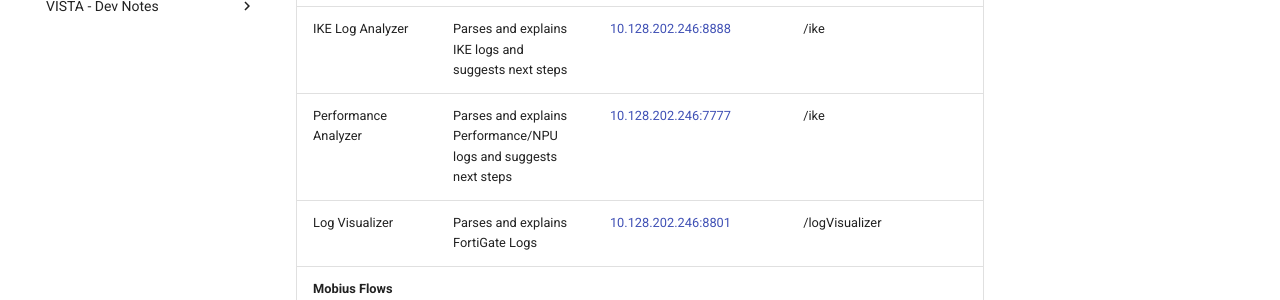
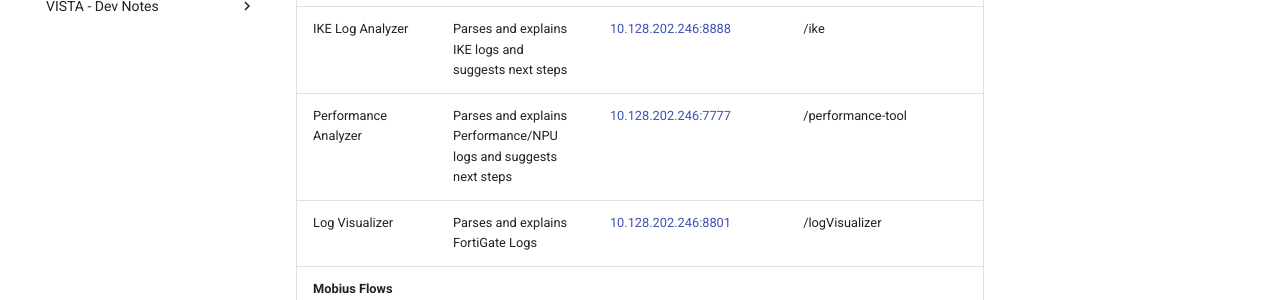
Before and after one commit to ProjectVISTA/VISTA-docs, an MkDocs documentation site: the page built from docs/list-of-projects.md, in a window 1280 px wide and 900 px high. Shown: the part 330-630 px from the top of the window. Built offline with MkDocs 1.6.1 and Material for MkDocs 9.7.7, drawn with Linux system fonts in a browser that asks for light colours.

Commit message:
update paths

```diff
--- a/docs/list-of-projects.md
+++ b/docs/list-of-projects.md
@@ -4,7 +4,7 @@
 | **Home Page**   |         | [10.128.202.246:8863](10.128.202.246:8863) | |
 | **Analyzers & Parsers**   |         |  |
 | IKE Log Analyzer    | Parses and explains IKE logs and suggests next steps        | [10.128.202.246:8888](http://10.128.202.246:8888) | /ike |
-| Performance Analyzer    | Parses and explains Performance/NPU logs and suggests next steps        | [10.128.202.246:7777](http://10.128.202.246:7777) | /ike |
+| Performance Analyzer    | Parses and explains Performance/NPU logs and suggests next steps        | [10.128.202.246:7777](http://10.128.202.246:7777) | /performance-tool |
 | Log Visualizer   | Parses and explains FortiGate Logs       | [10.128.202.246:8801](http://10.128.202.246:8801) | /logVisualizer |
 | **Mobius Flows**   |         |  |
 | Sample Mobius Flow  | | [http://10.128.202.246:8900/](http://10.128.202.246:8900/) | /dummy-app/ |
```
